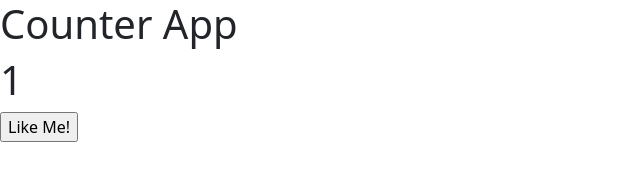
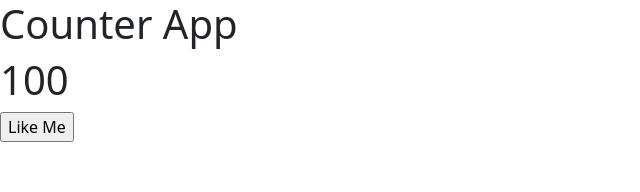
Before and after one commit to vaibhavrc/thirdapp, a React (Create React App) app: page / in a window 1280 px wide. Shown: the top 192 px of the page, without its empty margins (0-640 px from the left). Built offline with nearby package versions, Linux system fonts and the light colour scheme.

Commit message:
counter app complete

```diff
--- a/src/App.js
+++ b/src/App.js
@@ -1,3 +1,5 @@
+import { useState } from "react";
+
 function App() {
   return (
     <>
@@ -7,23 +9,41 @@ function App() {
   );
 }
 
+//Stateless
+// function CounterApp() {
+//   // DataMember Stateless
+//   let counter = 100;
+//   let str = "Like Me";
+//   let likeMeAction = () => {
+//     // alert();
+//     counter = counter + 1;
+//     console.log("I am button click");
+//   };
+//   return (
+//     <>
+//       <h1>{counter}</h1>
+//       <input type="button" value={str} onClick={likeMeAction} />
+//     </>
+//   );
+// }
+
+// Stateful
 function CounterApp() {
-  // data member
-  let counter = 1;
-  let str = "Like Me!";
-  let id = 100;
-  let PI = 3.142;
-  let active = true;
+  // DataMember Stateful:: variable+method useful to perform DOM operation
+  let [counter, setCounter] = useState(100);
+  let str = "Like Me";
+  let likeMeAction = () => {
+    // alert();
+    counter = counter + 1;
+    console.log("I am button click", counter);
 
-  //member function
-  let likeMeAction = () => {};
-  let dislikeMeAction = () => {};
-
-  // JSX::VIEW::USER-INTERFACE :: Required
+    // Asking React to perform DOM Operation
+    setCounter(counter);
+  };
   return (
     <>
       <h1>{counter}</h1>
-      <input type="button" value={str} />
+      <input type="button" value={str} onClick={likeMeAction} />
     </>
   );
 }
```
